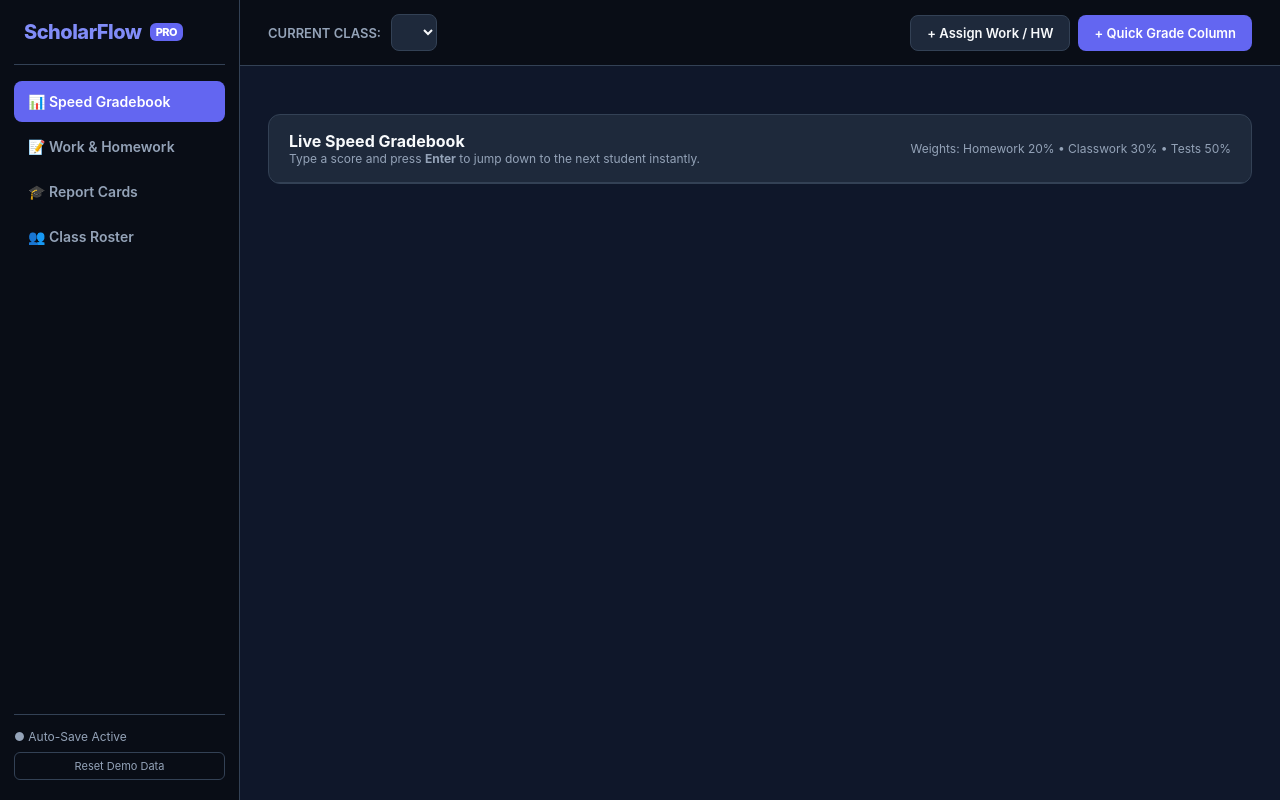
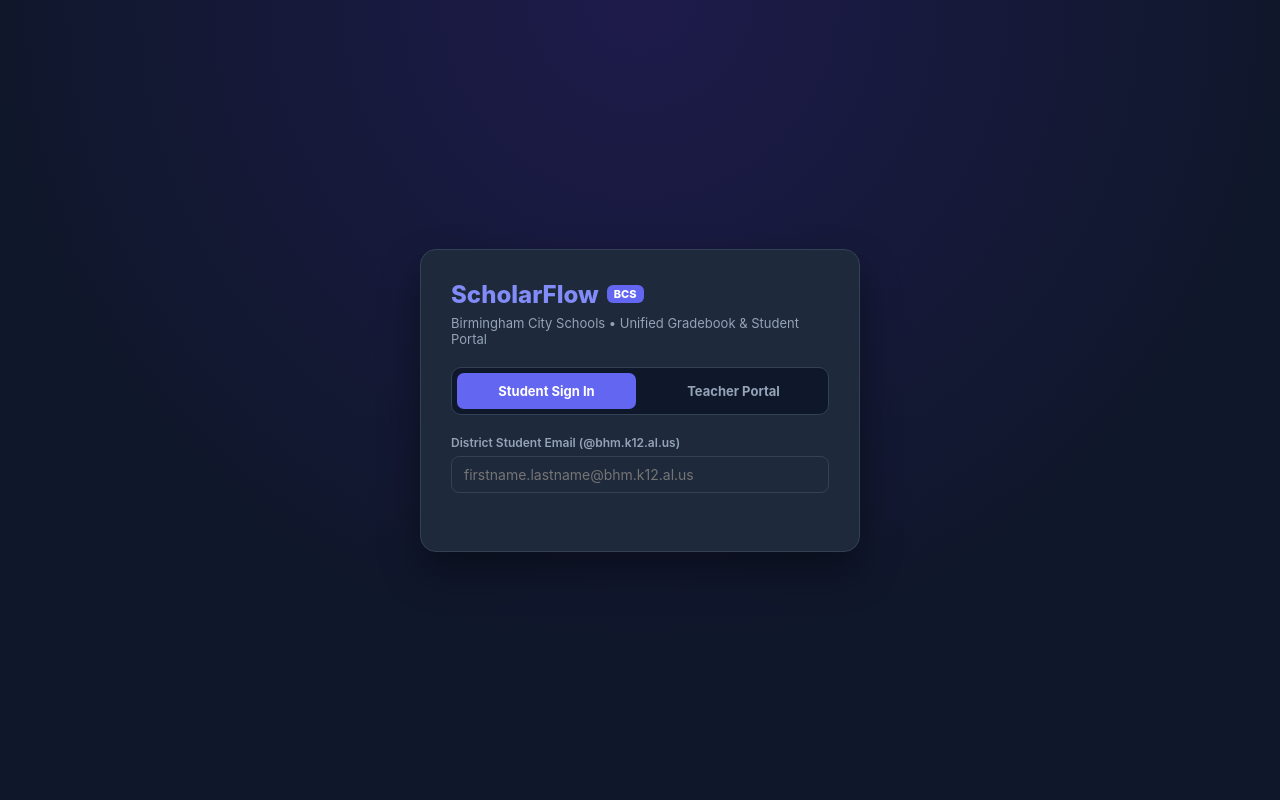
Before and after one commit to sorrymari56-crypto/school-grades, a plain HTML site: page index.html in a window 1280 px wide. Drawn offline with Linux system fonts and the light colour scheme.

Commit message:
Update title and styles for authentication screen

```diff
--- a/index.html
+++ b/index.html
@@ -3,7 +3,7 @@
 <head>
   <meta charset="UTF-8">
   <meta name="viewport" content="width=device-width, initial-scale=1.0">
-  <title>ScholarFlow — NextGen School SIS & Gradebook</title>
+  <title>ScholarFlow — Birmingham City Schools SIS & Gradebook</title>
   <style>
     :root {
       --bg: #0f172a;
@@ -20,25 +20,40 @@
       --red: #ef4444;
     }
     * { box-sizing: border-box; margin: 0; padding: 0; font-family: -apple-system, BlinkMacSystemFont, "Segoe UI", Roboto, sans-serif; }
-    body { background: var(--bg); color: var(--text); display: flex; min-height: 100vh; }
+    body { background: var(--bg); color: var(--text); min-height: 100vh; }
 
-    /* Sidebar (PowerSchool style, modernized) */
+    /* Auth / Login Screen */
+    .auth-screen { min-height: 100vh; display: flex; align-items: center; justify-content: center; padding: 20px; background: radial-gradient(circle at top, #1e1b4b 0%, #0f172a 65%); }
+    .auth-box { background: var(--card); border: 1px solid var(--border); border-radius: 16px; max-width: 440px; width: 100%; padding: 30px; box-shadow: 0 20px 40px rgba(0,0,0,0.4); }
+    .auth-logo { font-size: 24px; font-weight: 800; color: #818cf8; display: flex; align-items: center; gap: 8px; margin-bottom: 6px; }
+    .auth-logo span { background: var(--accent); color: white; font-size: 11px; padding: 2px 7px; border-radius: 6px; }
+    .role-tabs { display: grid; grid-template-columns: 1fr 1fr; gap: 8px; background: #0f172a; padding: 5px; border-radius: 10px; margin: 20px 0; border: 1px solid var(--border); }
+    .role-tab { background: transparent; border: none; color: var(--muted); padding: 10px; border-radius: 7px; font-weight: 700; font-size: 13px; cursor: pointer; transition: 0.15s; }
+    .role-tab.active { background: var(--accent); color: white; }
+    .field-group { display: flex; flex-direction: column; gap: 6px; margin-bottom: 14px; }
+    .field-label { font-size: 12px; font-weight: 600; color: var(--muted); }
+    .error-msg { background: rgba(239, 68, 68, 0.15); border: 1px solid rgba(239, 68, 68, 0.4); color: #fca5a5; padding: 10px 12px; border-radius: 8px; font-size: 13px; margin-bottom: 14px; display: none; }
+    .demo-pills { display: flex; flex-wrap: wrap; gap: 6px; margin-top: 10px; }
+    .demo-pill { background: #0f172a; border: 1px solid var(--border); color: var(--muted); font-size: 11px; padding: 5px 9px; border-radius: 6px; cursor: pointer; }
+    .demo-pill:hover { border-color: var(--accent); color: white; }
+
+    /* Shared App Layout */
+    .app-shell { display: flex; min-height: 100vh; }
     .sidebar { width: 240px; background: var(--sidebar); border-right: 1px solid var(--border); display: flex; flex-direction: column; padding: 20px 14px; flex-shrink: 0; }
     .brand { font-size: 20px; font-weight: 800; color: #818cf8; letter-spacing: -0.5px; padding: 0 10px 20px; border-bottom: 1px solid var(--border); margin-bottom: 16px; display: flex; align-items: center; gap: 8px; }
     .brand span { background: var(--accent); color: white; font-size: 11px; padding: 2px 6px; border-radius: 6px; }
     .nav-btn { background: transparent; border: none; color: var(--muted); text-align: left; padding: 12px 14px; border-radius: 8px; font-size: 14px; font-weight: 600; cursor: pointer; margin-bottom: 4px; display: flex; align-items: center; gap: 10px; transition: 0.15s; }
     .nav-btn:hover { background: var(--card); color: var(--text); }
     .nav-btn.active { background: var(--accent); color: white; }
-    .sidebar-footer { margin-top: auto; padding-top: 14px; border-top: 1px solid var(--border); font-size: 12px; color: var(--muted); }
-    .reset-btn { margin-top: 8px; width: 100%; background: transparent; border: 1px solid var(--border); color: var(--muted); padding: 6px; border-radius: 6px; cursor: pointer; font-size: 11px; }
+    .sidebar-footer { margin-top: auto; padding-top: 14px; border-top: 1px solid var(--border); font-size: 12px; color: var(--muted); display: flex; flex-direction: column; gap: 8px; }
+    .reset-btn { width: 100%; background: transparent; border: 1px solid var(--border); color: var(--muted); padding: 7px; border-radius: 6px; cursor: pointer; font-size: 12px; font-weight: 600; }
     .reset-btn:hover { border-color: var(--red); color: var(--red); }
 
-    /* Main Content */
     .main { flex: 1; display: flex; flex-direction: column; overflow-x: hidden; }
     .topbar { background: var(--sidebar); border-bottom: 1px solid var(--border); padding: 14px 28px; display: flex; flex-wrap: wrap; justify-content: space-between; align-items: center; gap: 12px; }
     .class-picker { display: flex; align-items: center; gap: 10px; }
-    select, input, textarea { background: var(--card); border: 1px solid var(--border); color: var(--text); padding: 8px 12px; border-radius: 8px; font-size: 14px; outline: none; }
-    select:focus, input:focus, textarea:focus { border-color: var(--accent); }
+    select, input { background: var(--card); border: 1px solid var(--border); color: var(--text); padding: 9px 12px; border-radius: 8px; font-size: 14px; outline: none; }
+    select:focus, input:focus { border-color: var(--accent); }
     .btn { background: var(--accent); color: white; border: none; padding: 9px 16px; border-radius: 8px; font-size: 13px; font-weight: 600; cursor: pointer; transition: 0.15s; }
     .btn:hover { background: var(--accent-hover); }
     .btn-outline { background: var(--card); border: 1px solid var(--border); color: var(--text); }
@@ -47,13 +62,12 @@
 
     .content { padding: 26px 28px; max-width: 1250px; width: 100%; }
 
-    /* Stats Row */
+    /* Stats & Panels */
     .stats-grid { display: grid; grid-template-columns: repeat(auto-fit, minmax(180px, 1fr)); gap: 14px; margin-bottom: 22px; }
     .stat-card { background: var(--card); border: 1px solid var(--border); border-radius: 12px; padding: 16px; }
     .stat-label { font-size: 12px; color: var(--muted); text-transform: uppercase; font-weight: 600; }
     .stat-val { font-size: 24px; font-weight: 800; margin-top: 4px; }
 
-    /* Cards & Tables */
     .panel { background: var(--card); border: 1px solid var(--border); border-radius: 12px; overflow: hidden; margin-bottom: 20px; }
     .panel-header { padding: 16px 20px; border-bottom: 1px solid var(--border); display: flex; flex-wrap: wrap; justify-content: space-between; align-items: center; gap: 10px; }
     .panel-title { font-size: 16px; font-weight: 700; }
@@ -63,7 +77,7 @@
     td { padding: 12px 16px; border-bottom: 1px solid var(--border); font-size: 14px; }
     tr:hover td { background: rgba(255,255,255,0.02); }
 
-    /* Grade Inputs & Badges */
+    /* Inputs & Badges */
     .score-input { width: 64px; text-align: center; padding: 6px; font-weight: 600; background: #0f172a; }
     .badge { padding: 4px 9px; border-radius: 6px; font-size: 12px; font-weight: 700; display: inline-block; }
     .b-green { background: rgba(16, 185, 129, 0.18); color: #34d399; }
@@ -71,20 +85,24 @@
     .b-red { background: rgba(239, 68, 68, 0.18); color: #f87171; }
     .cat-tag { font-size: 10px; padding: 2px 6px; border-radius: 4px; background: rgba(99, 102, 241, 0.2); color: #a5b4fc; display: inline-block; margin-top: 3px; }
 
-    /* Assignment Cards */
+    /* Cards Grid */
     .assign-grid { display: grid; grid-template-columns: repeat(auto-fill, minmax(280px, 1fr)); gap: 16px; padding: 20px; }
     .assign-card { background: #0f172a; border: 1px solid var(--border); border-radius: 10px; padding: 16px; display: flex; flex-direction: column; justify-content: space-between; gap: 10px; }
 
-    /* Modal */
+    /* Student Class Cards */
+    .student-class-card { background: var(--card); border: 1px solid var(--border); border-radius: 12px; padding: 18px 20px; margin-bottom: 16px; }
+    .sc-header { display: flex; flex-wrap: wrap; justify-content: space-between; align-items: center; gap: 12px; padding-bottom: 14px; border-bottom: 1px solid var(--border); margin-bottom: 14px; }
+
+    /* Modals */
     .modal-bg { position: fixed; inset: 0; background: rgba(0,0,0,0.75); display: none; align-items: center; justify-content: center; padding: 16px; z-index: 50; }
     .modal-bg.open { display: flex; }
-    .modal { background: var(--card); border: 1px solid var(--border); border-radius: 14px; max-width: 520px; width: 100%; padding: 24px; }
+    .modal { background: var(--card); border: 1px solid var(--border); border-radius: 14px; max-width: 520px; width: 100%; padding: 24px; max-height: 90vh; overflow-y: auto; }
     .modal-head { display: flex; justify-content: space-between; align-items: center; border-bottom: 1px solid var(--border); padding-bottom: 12px; margin-bottom: 16px; }
-    .row-between { display: flex; justify-content: space-between; padding: 6px 0; border-bottom: 1px solid rgba(51,65,85,0.5); font-size: 13px; }
+    .row-between { display: flex; justify-content: space-between; padding: 7px 0; border-bottom: 1px solid rgba(51,65,85,0.5); font-size: 13px; }
 
     .hidden { display: none !important; }
     @media (max-width: 768px) {
-      body { flex-direction: column; }
+      .app-shell { flex-direction: column; }
       .sidebar { width: 100%; flex-direction: row; overflow-x: auto; align-items: center; padding: 10px; }
       .brand { border: none; padding: 0 12px 0 0; margin: 0; }
       .sidebar-footer { display: none; }
@@ -97,69 +115,23 @@
 </head>
 <body>
 
-  <!-- Left PowerSchool-style Sidebar -->
-  <aside class="sidebar">
-    <div class="brand">ScholarFlow <span>PRO</span></div>
-    <button class="nav-btn active" onclick="switchTab('gradebook', this)">📊 Speed Gradebook</button>
-    <button class="nav-btn" onclick="switchTab('assignments', this)">📝 Work & Homework</button>
-    <button class="nav-btn" onclick="switchTab('reports', this)">🎓 Report Cards</button>
-    <button class="nav-btn" onclick="switchTab('roster', this)">👥 Class Roster</button>
-    <div class="sidebar-footer">
-      <div>● Auto-Save Active</div>
-      <button class="reset-btn" onclick="resetDemoData()">Reset Demo Data</button>
-    </div>
-  </aside>
+  <!-- ==================== 1. SIGN-IN PORTAL ==================== -->
+  <div id="authScreen" class="auth-screen">
+    <div class="auth-box">
+      <div class="auth-logo">ScholarFlow <span>BCS</span></div>
+      <p style="font-size:13px; color:var(--muted);">Birmingham City Schools • Unified Gradebook & Student Portal</p>
 
-  <!-- Main Workspace -->
-  <div class="main">
-    <header class="topbar">
-      <div class="class-picker">
-        <span style="font-size:13px; color:var(--muted); font-weight:600;">CURRENT CLASS:</span>
-        <select id="periodSelect" onchange="changePeriod(this.value)"></select>
+      <div class="role-tabs">
+        <button id="tabRoleStudent" class="role-tab active" onclick="setLoginRole('student')">Student Sign In</button>
+        <button id="tabRoleTeacher" class="role-tab" onclick="setLoginRole('teacher')">Teacher Portal</button>
       </div>
-      <div style="display:flex; gap:8px;">
-        <button class="btn btn-outline" onclick="switchTab('assignments', document.querySelectorAll('.nav-btn')[1])">+ Assign Work / HW</button>
-        <button class="btn" onclick="openQuickAddModal()">+ Quick Grade Column</button>
-      </div>
-    </header>
 
-    <div class="content">
-      <!-- Top Summary Cards -->
-      <div class="stats-grid" id="statsGrid"></div>
+      <div id="loginError" class="error-msg"></div>
 
-      <!-- TAB 1: SPEED GRADEBOOK -->
-      <section id="tab-gradebook" class="panel">
-        <div class="panel-header">
-          <div>
-            <div class="panel-title">Live Speed Gradebook</div>
-            <div style="font-size:12px; color:var(--muted);">Type a score and press <b>Enter</b> to jump down to the next student instantly.</div>
-          </div>
-          <div style="font-size:12px; color:var(--muted);">Weights: Homework 20% • Classwork 30% • Tests 50%</div>
+      <!-- Student Login Form -->
+      <div id="studentLoginForm">
+        <div class="field-group">
+          <label class="field-label">District Student Email (@bhm.k12.al.us)</label>
+          <input id="studentEmailInput" type="email" placeholder="firstname.lastname@bhm.k12.al.us" onkeydown="if(event.key==='Enter') handleStudentLogin()">
         </div>
-        <div class="table-wrap">
-          <table>
-            <thead id="gbHead"></thead>
-            <tbody id="gbBody"></tbody>
-          </table>
-        </div>
-      </section>
-
-      <!-- TAB 2: ASSIGNMENTS & HOMEWORK (Replaces Schoology) -->
-      <section id="tab-assignments" class="panel hidden">
-        <div class="panel-header">
-          <div>
-            <div class="panel-title">Assign Classwork, Homework & Tests</div>
-            <div style="font-size:12px; color:var(--muted);">Creating work here automatically adds it to your Gradebook and Progress Reports.</div>
-          </div>
-        </div>
-        <div style="padding:20px; border-bottom:1px solid var(--border); display:grid; grid-template-columns: repeat(auto-fit, minmax(180px, 1fr)); gap:10px; background:rgba(15,23,42,0.4);">
-          <input id="newWorkTitle" type="text" placeholder="Title (e.g. Chapter 4 Homework)">
-          <select id="newWorkCat">
-            <option value="Homework">Homework (20%)</option>
-            <option value="Classwork">Normal Classwork (30%)</option>
-            <option value="Test">Test / Quiz (50%)</option>
-          </select>
-          <input id="newWorkPoints" type="number" value="100" placeholder="Max Points">
-          <input id="newWorkDue" type="date">
-          <button class="btn" onclick="createAssignmentFromTab()">Post & Add to Gradebook</button>
-        </div>
+        <div class="field-group">
```
